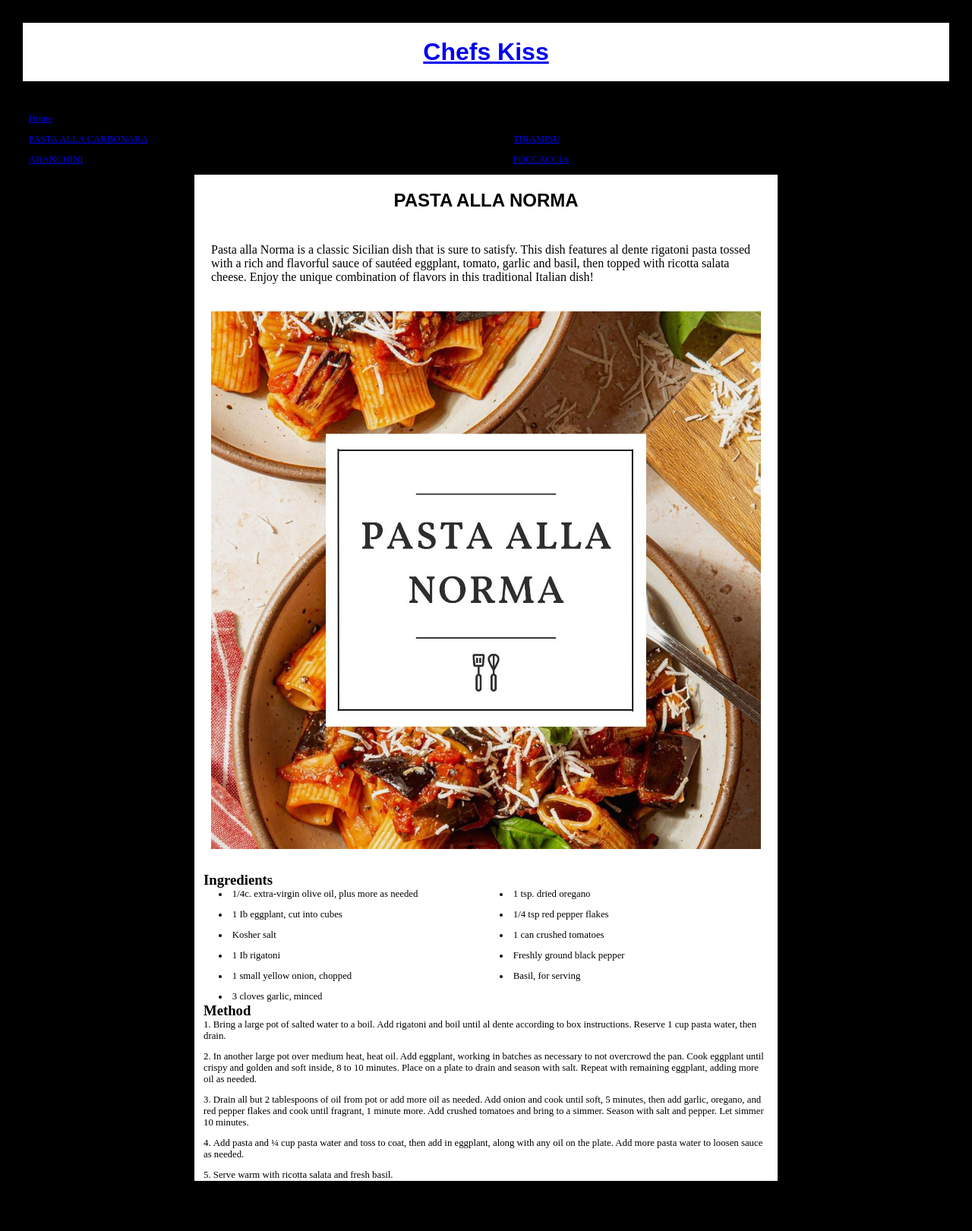
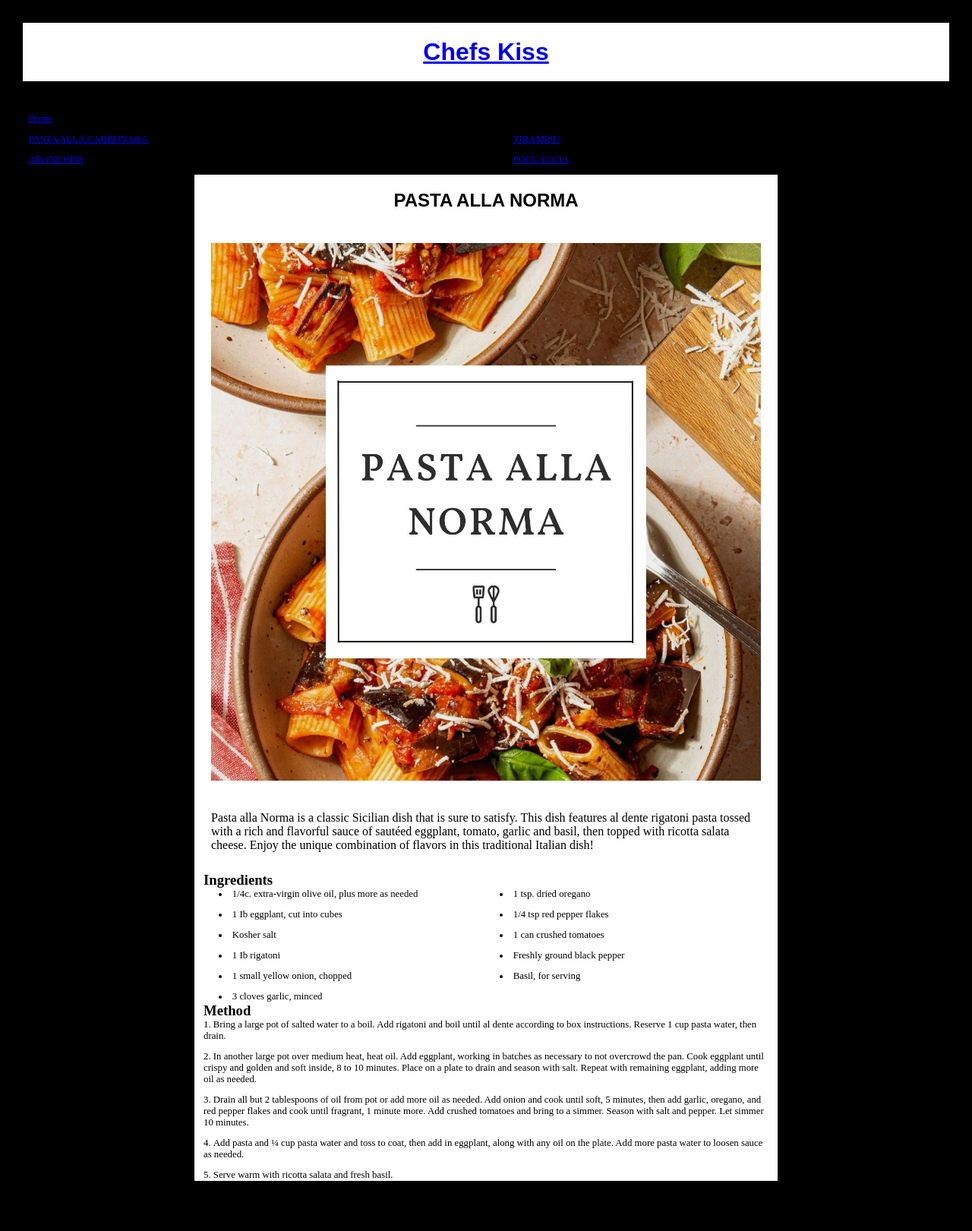
Before and after one commit to AmyLindsay1/ChefsKiss, a Jekyll site: the page built from _recipes/pasta-alla-norma.md, in a window 1280 px wide. Shown: the whole page at 76% size. Built offline with Jekyll 4.4.1, drawn with Linux system fonts in a browser that asks for light colours.

```diff
--- a/_recipes/pasta-alla-norma.md
+++ b/_recipes/pasta-alla-norma.md
@@ -4,9 +4,11 @@ date: 2023-02-07T15:58:50.938Z
 order: 3
 layout: recipe
 ---
-Pasta alla Norma is a classic Sicilian dish that is sure to satisfy. This dish features al dente rigatoni pasta tossed with a rich and flavorful sauce of sautéed eggplant, tomato, garlic and basil, then topped with ricotta salata cheese. Enjoy the unique combination of flavors in this traditional Italian dish!
+
 
 ![](../uploads/pasta.jpg)
+
+Pasta alla Norma is a classic Sicilian dish that is sure to satisfy. This dish features al dente rigatoni pasta tossed with a rich and flavorful sauce of sautéed eggplant, tomato, garlic and basil, then topped with ricotta salata cheese. Enjoy the unique combination of flavors in this traditional Italian dish!
 
 ### Ingredients
 
```
